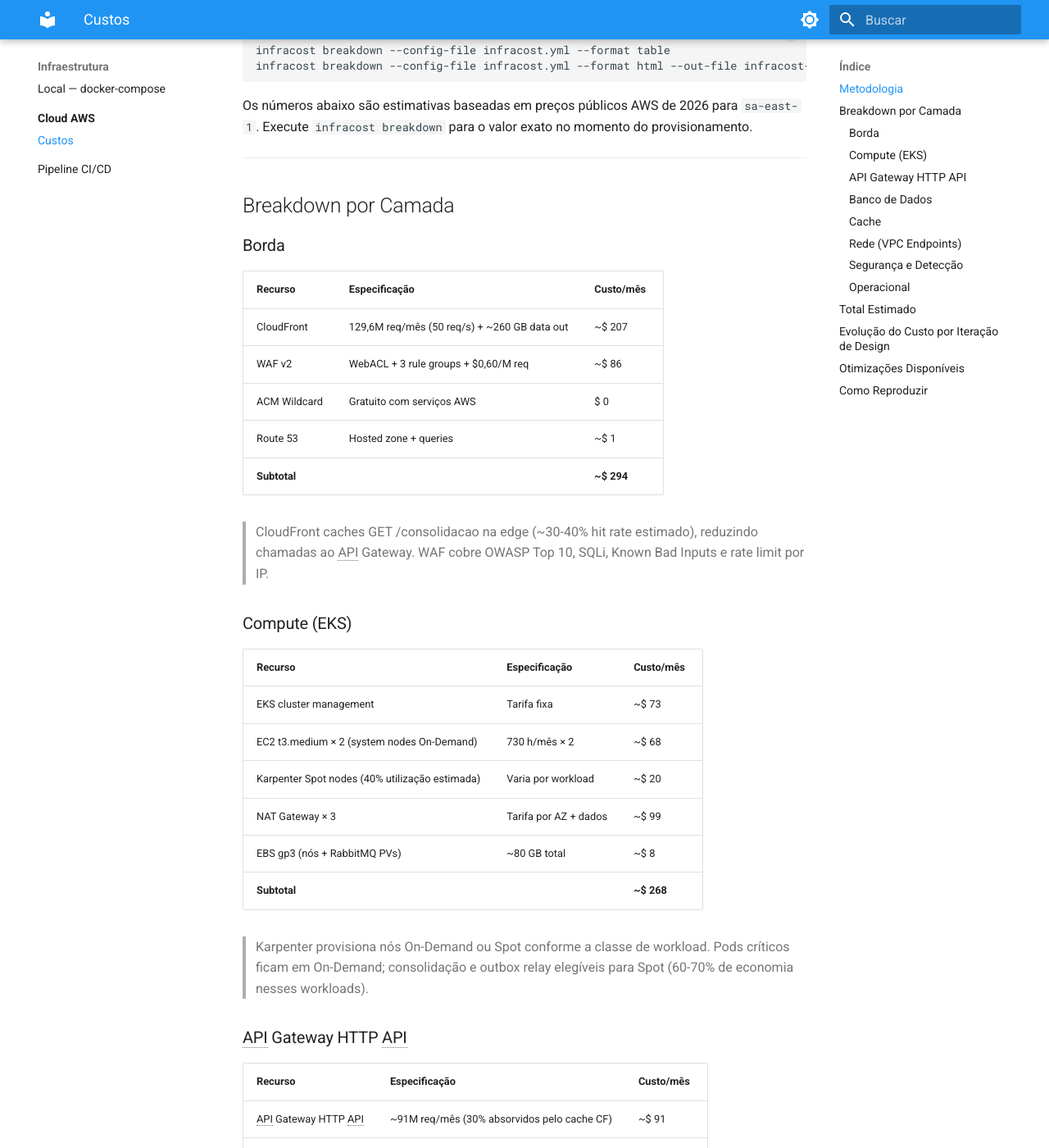
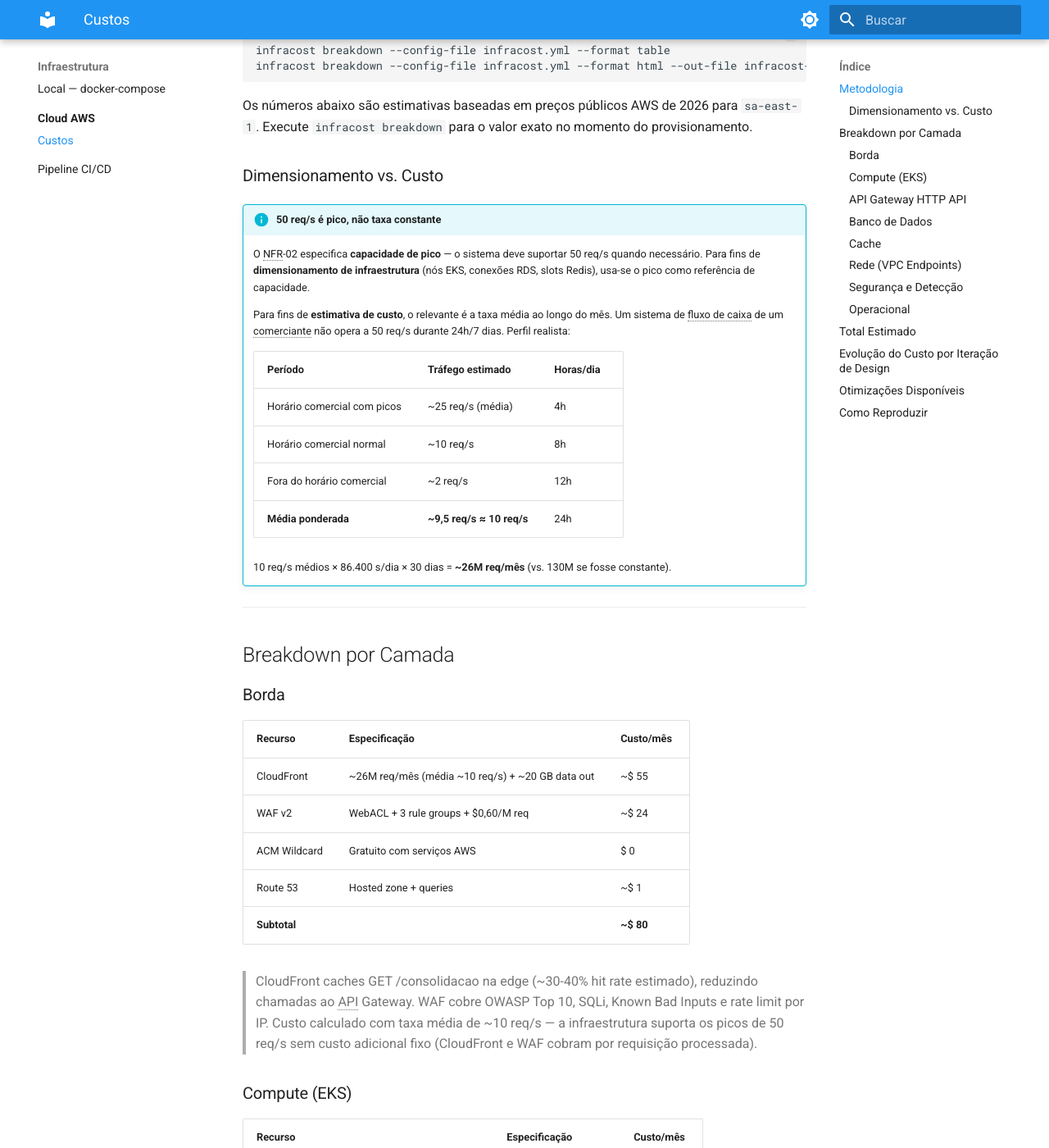
Before and after one commit to gsperim/account-engine-lab, an MkDocs documentation site: the page built from docs/cloud/custos.md, in a window 1280 px wide and 1400 px high, scrolled down 532 px. Shown: the whole window at 82% size. Built offline with MkDocs 1.6.1 and Material for MkDocs 9.7.7, drawn with Linux system fonts in a browser that asks for light colours; some of the changed text lies outside the part shown.

Commit message:
fix(custos): corrigir premissa de CloudFront/WAF/API GW para tráfego médio realista
50 req/s é pico (NFR-02), não taxa constante. Custo variável (borda + API GW)
calculado com ~10 req/s médios (~26M req/mês), não 130M. Adiciona nota explicando
distinção entre dimensionamento de capacidade (pico) e estimativa de custo (média).

Borda: ~$294 → ~$80 · API GW: ~$91 → ~$18 · Total: ~$1.243 → ~$956/mês

Co-Authored-By: Claude Sonnet 4.6 <noreply@anthropic.com>

```diff
--- a/docs/cloud/custos.md
+++ b/docs/cloud/custos.md
@@ -19,6 +19,22 @@ infracost breakdown --config-file infracost.yml --format html --out-file infraco
 
 Os números abaixo são estimativas baseadas em preços públicos AWS de 2026 para `sa-east-1`. Execute `infracost breakdown` para o valor exato no momento do provisionamento.
 
+### Dimensionamento vs. Custo
+
+!!! info "50 req/s é pico, não taxa constante"
+    O NFR-02 especifica **capacidade de pico** — o sistema deve suportar 50 req/s quando necessário. Para fins de **dimensionamento de infraestrutura** (nós EKS, conexões RDS, slots Redis), usa-se o pico como referência de capacidade.
+
+    Para fins de **estimativa de custo**, o relevante é a taxa média ao longo do mês. Um sistema de fluxo de caixa de um comerciante não opera a 50 req/s durante 24h/7 dias. Perfil realista:
+
+    | Período | Tráfego estimado | Horas/dia |
+    |---------|-----------------|-----------|
+    | Horário comercial com picos | ~25 req/s (média) | 4h |
+    | Horário comercial normal | ~10 req/s | 8h |
+    | Fora do horário comercial | ~2 req/s | 12h |
+    | **Média ponderada** | **~9,5 req/s ≈ 10 req/s** | 24h |
+
+    10 req/s médios × 86.400 s/dia × 30 dias = **~26M req/mês** (vs. 130M se fosse constante).
+
 ---
 
 ## Breakdown por Camada
@@ -27,13 +43,13 @@ Os números abaixo são estimativas baseadas em preços públicos AWS de 2026 pa
 
 | Recurso | Especificação | Custo/mês |
 |---------|---------------|-----------|
-| CloudFront | 129,6M req/mês (50 req/s) + ~260 GB data out | ~$ 207 |
-| WAF v2 | WebACL + 3 rule groups + $0,60/M req | ~$ 86 |
+| CloudFront | ~26M req/mês (média ~10 req/s) + ~20 GB data out | ~$ 55 |
+| WAF v2 | WebACL + 3 rule groups + $0,60/M req | ~$ 24 |
 | ACM Wildcard | Gratuito com serviços AWS | $ 0 |
 | Route 53 | Hosted zone + queries | ~$ 1 |
-| **Subtotal** | | **~$ 294** |
+| **Subtotal** | | **~$ 80** |
 
-> CloudFront caches GET /consolidacao na edge (~30-40% hit rate estimado), reduzindo chamadas ao API Gateway. WAF cobre OWASP Top 10, SQLi, Known Bad Inputs e rate limit por IP.
+> CloudFront caches GET /consolidacao na edge (~30-40% hit rate estimado), reduzindo chamadas ao API Gateway. WAF cobre OWASP Top 10, SQLi, Known Bad Inputs e rate limit por IP. Custo calculado com taxa média de ~10 req/s — a infraestrutura suporta os picos de 50 req/s sem custo adicional fixo (CloudFront e WAF cobram por requisição processada).
 
 ### Compute (EKS)
 
@@ -52,8 +68,8 @@ Os números abaixo são estimativas baseadas em preços públicos AWS de 2026 pa
 
 | Recurso | Especificação | Custo/mês |
 |---------|---------------|-----------|
-| API Gateway HTTP API | ~91M req/mês (30% absorvidos pelo cache CF) | ~$ 91 |
-| **Subtotal** | | **~$ 91** |
+| API Gateway HTTP API | ~18M req/mês (26M × 70% miss rate no CloudFront) | ~$ 18 |
+| **Subtotal** | | **~$ 18** |
 
 ### Banco de Dados
 
@@ -112,15 +128,17 @@ Os números abaixo são estimativas baseadas em preços públicos AWS de 2026 pa
 
 | Camada | Custo/mês |
 |--------|-----------|
-| Borda (CloudFront + WAF + Route 53) | ~$ 294 |
+| Borda (CloudFront + WAF + Route 53) | ~$ 80 |
 | Compute (EKS + Karpenter + NAT) | ~$ 268 |
-| API Gateway HTTP API | ~$ 91 |
+| API Gateway HTTP API | ~$ 18 |
 | Banco de dados (RDS + Proxy + Backup) | ~$ 349 |
 | Cache (ElastiCache) | ~$ 36 |
 | Rede (VPC Endpoints) | ~$ 153 |
 | Segurança e Detecção | ~$ 32 |
 | Operacional | ~$ 20 |
-| **Total baseline** | **~$ 1.243/mês** |
+| **Total baseline** | **~$ 956/mês** |
+
+> **Sensibilidade ao tráfego real:** borda e API Gateway são cobrados por requisição — cresce linearmente com o uso. Se o tráfego médio chegar a 20 req/s, a borda sobe para ~$145 e o API Gateway para ~$35 (total ~$1.030). Compute, RDS, Redis e VPC Endpoints são fixos.
 
 ---
 
@@ -128,11 +146,12 @@ Os números abaixo são estimativas baseadas em preços públicos AWS de 2026 pa
 
 | Versão | Total/mês | Decisão principal |
 |--------|-----------|-------------------|
-| v1 — Amazon MQ CLUSTER + Traefik no EKS | ~$ 1.405 | Ponto de partida |
+| v1 — Amazon MQ CLUSTER + Traefik no EKS | ~$ 1.405 | Ponto de partida (50 req/s constante, MQ oversized) |
 | v2 — RabbitMQ self-hosted + API Gateway HTTP API | ~$ 753 | −$ 652 (−46%): MQ eliminado, API GW mais barato |
-| v3 — Segurança completa + ops + VPC Endpoints | ~$ 1.243 | +$ 490: camada que transforma funcional em produtivo |
+| v3 — Segurança completa + ops + VPC Endpoints | ~$ 1.243 | +$ 490: camada de produção (custo com 50 req/s constante) |
+| v4 — Custo corrigido para tráfego médio realista | ~$ 956 | −$ 287: CloudFront e API GW calculados a ~10 req/s médios |
 
-A diferença v2 → v3 representa WAF, CloudFront, GuardDuty, CloudTrail, RDS Proxy, VPC Endpoints, Backup e Monitoring — recursos que não aparecem numa demo mas são o que distingue uma arquitetura de produção de um ambiente de desenvolvimento com porta 443.
+A diferença v3 → v4 não representa mudança de infraestrutura — apenas corrige a premissa de custo: 50 req/s é o pico que dimensiona a capacidade, mas o custo variável (CloudFront, WAF, API GW) é proporcional ao tráfego médio mensal.
 
 ---
 
```
